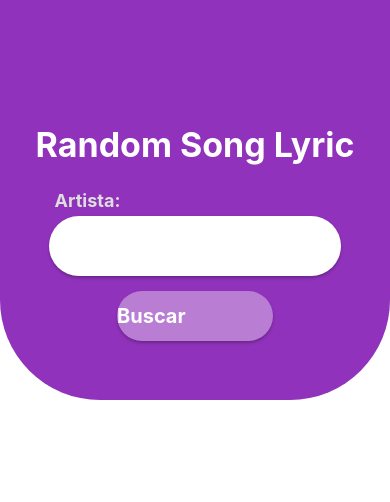
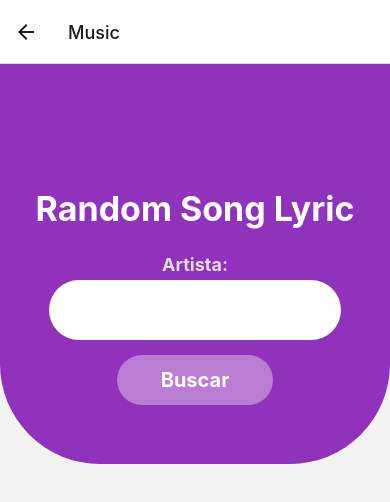
Before and after one commit to SerraJrEngenharia/Treinamento-React-Native, a React Native app: screen /Music in a window 390 px wide. Shown: the top 502 px of the page. Built offline with nearby package versions, Linux system fonts and the light colour scheme.

Commit message:
'navegacao'

```diff
--- a/App.js
+++ b/App.js
@@ -1,162 +1,29 @@
-import React, { useState } from 'react';
-import { View, Text, TextInput, Image, StyleSheet, TouchableOpacity } from 'react-native';
+import React from "react";
 
-const App = () => {
-  const [artist, setArtist] = useState('');
-  const [lyrics, setLyrics] = useState('');
-  const [songName, setSongName] = useState('');
-  const [albumImage, setAlbumImage] = useState('');
-  const [error, setError] = useState('');
+import {NavigationContainer} from '@react-navigation/native'
+import { createNativeStackNavigator } from "@react-navigation/native-stack";
 
-  const buscarLetraMusica = async () => {
-    try {
-      const response = await fetch(`https://lyric.mackle.im/api?artist=${artist}`);
-      if (response.ok) {
-        const data = await response.json();
-        setLyrics(data.info.lyrics);
-        setArtist('');
-        return;
-      }
-    } catch (error) {
-      setError('Erro ao buscar letra da música. Por favor, tente novamente!');
-    }
-  };
+import HomeScreen from "./src/pages/Home";
+import MusicScreen from "./src/pages/Music";
 
-  return (
-    <View style={styles.container}>
-      <View style={styles.topContainer}>
-        <Text style={styles.title}>Random Song Lyric</Text>
-        <Text style={styles.text}>Artista:</Text>
-        <TextInput
-          style={styles.input}
-          onChangeText={text => setArtist(text)}
-          value={artist}
+const Stack = createNativeStackNavigator();
+
+export default function App(){
+  return(
+    <NavigationContainer>
+      <Stack.Navigator>
+        <Stack.Screen
+        name="Home"
+        component={HomeScreen}
+        options={{title: 'Tela de Início',
+      }}
         />
-          <TouchableOpacity onPress={buscarLetraMusica} style={styles.button}>
-            <Text style={styles.buttonText}>Buscar</Text>
-          </TouchableOpacity>
-      </View>
-      {lyrics ? (
-        <View style={styles.resultContainer}>
-          <View style={styles.imgContainer}>
-            <Image source={{ uri: albumImage }} style={styles.albumImage} />
-          </View>
-          <View style={styles.songContainer}>
-            <Text style={styles.songName}>{songName}</Text>
-            <View style={styles.line}/>
-            <Text style={styles.lyrics}>{lyrics}</Text>
-          </View>
-        </View>
-      ) : null}
-      {error ? <Text style={styles.error}>{error}</Text> : null}
-    </View>
-  );
-};
+        <Stack.Screen
+        name="Music"
+        component={MusicScreen}
 
-const styles = StyleSheet.create({
-  container: {
-    flex: 1,
-  },
-  topContainer:{
-    backgroundColor: '#9032BB',
-    height: 400,
-    borderBottomRightRadius: 100,
-    borderBottomLeftRadius: 100,
-    alignItems: 'center',
-    justifyContent: 'center',
-  },
-  songContainer:{
-    width: '40%',
-    marginLeft: 15,
-  },
-  imgContainer:{
-    borderColor: '#9032BB',
-    borderWidth: 2,
-    borderRadius: 10,
-    alignItems: 'center',
-    justifyContent: 'center',
-    padding: 7,
-  },
-  albumImage: {
-    width: 150,
-    height: 150,
-  },
-  input: {
-    backgroundColor: '#fff',
-    width: '75%',
-    borderRadius: 40,
-    height: 60,
-    shadowColor: '#000',
-    shadowOffset: { width: 0, height: 2 },
-    shadowOpacity: 0.25,
-    shadowRadius: 3,
-    elevation: 5,
-    paddingLeft: 30,
-  },
-  title:{
-    fontSize: 34,
-    color: '#fff',
-    fontWeight: 'bold',
-    marginBottom: 20,
-    marginTop: 80,
-  },
-  text:{
-    color: '#DEDEDE',
-    marginLeft: '14%',
-    fontWeight: '700',
-    fontSize: 18,
-    margin: 5,
-    alignSelf: 'flex-start',
-  },
-  buttonText:{
-    color: '#fff',
-    display: 'flex',
-    fontWeight: '700',
-    fontSize: 20,
-    textAlign: 'center',
-  },
-  button:{
-    backgroundColor: '#BA7DD4',
-    width: '40%',
-    height: 50,
-    borderRadius: 30,
-    shadowColor: '#000',
-    shadowOffset: { width: 0, height: 2 },
-    shadowOpacity: 0.25,
-    shadowRadius: 3,
-    elevation: 5,
-    margin: 15,
-    justifyContent: 'center',
-  },
-  resultContainer: {
-    marginTop: 50,
-    alignItems: 'center',
-    justifyContent: 'center',
-    flexDirection: 'row',
-  },
-  line: {
-    backgroundColor: '#BA7DD4',
-    height: 2,
-    margin: 3,
-  },
-  songName: {
-    fontSize: 20,
-    fontWeight: 'bold',
-    marginBottom: 10,
-    color: '#9032BB',
-    textAlign: 'center',
-  },
-
-  lyrics: {
-    textAlign: 'center',
-    color: '#909090',
-    fontWeight: '700',
-    fontSize: 18,
-  },
-  error: {
-    marginTop: 20,
-    color: 'red',
-  },
-});
-
-export default App;
+        />
+      </Stack.Navigator>
+    </NavigationContainer>
+  )
+}
--- /dev/null
+++ b/src/pages/Home/index.js
@@ -0,0 +1,52 @@
+import React from 'react';
+import { View, Text, TouchableOpacity } from 'react-native';
+import styled from 'styled-components/native';
+
+import { useNavigation } from '@react-navigation/native'
+
+const Container = styled.View`
+  flex: 1;
+  align-items: center;
+  justify-content: center;
+  margin-bottom: 30%;
+`;
+
+
+const Title = styled.Text`
+  font-size: 28px;
+  color: #9032BB;
+  font-weight: bold;
+  text-align: center;
+  width: 85%;
+`;
+
+const Button = styled.TouchableOpacity`
+  background-color: #9032BB;
+  width: 40%;
+  height: 50px;
+  border-radius: 30px;
+  margin: 16px;
+  justify-content: center;
+  color: #fff;
+`;
+
+const ButtonText = styled.Text`
+  color: #fff;
+  font-weight: 700;
+  font-size: 20px;
+  text-align: center;
+`;
+
+const HomeScreen = () => {
+  const navigation = useNavigation();
+  return (
+    <Container >
+      <Title>Diga um artista e receba um trecho de uma música!</Title>
+      <Button onPress={() => navigation.navigate('Music')}>
+        <ButtonText>Buscar</ButtonText>
+      </Button>
+    </Container>
+  );
+};
+
+export default HomeScreen;
--- /dev/null
+++ b/src/pages/Music/index.js
@@ -0,0 +1,164 @@
+import React, { useState } from 'react';
+import { View, Text, TextInput, Image, TouchableOpacity } from 'react-native';
+import styled from 'styled-components/native';
+
+const Container = styled.View`
+  flex: 1;
+`;
+
+const TopContainer = styled.View`
+  background-color: #9032BB;
+  height: 400px;
+  border-bottom-right-radius: 100px;
+  border-bottom-left-radius: 100px;
+  align-items: center;
+  justify-content: center;
+`;
+
+const Input = styled.TextInput`
+  background-color: #fff;
+  width: 75%;
+  border-radius: 40px;
+  height: 60px;
+
+  padding-left: 30px;
+`;
+
+const Title = styled.Text`
+  font-size: 34px;
+  color: #fff;
+  font-weight: bold;
+  margin-bottom: 20px;
+  margin-top: 80px;
+`;
+
+const TextLabel = styled.Text`
+  color: #DEDEDE;
+  font-weight: 700;
+  font-size: 18px;
+  margin: 5px;
+`;
+
+const ButtonText = styled.Text`
+  color: #fff;
+  font-weight: 700;
+  font-size: 20px;
+  text-align: center;
+`;
+
+const Button = styled.TouchableOpacity`
+  background-color: #BA7DD4;
+  width: 40%;
+  height: 50px;
+  border-radius: 30px;
+  margin: 15px;
+  justify-content: center;
+`;
+
+const ResultContainer = styled.View`
+  margin-top: 50px;
+  align-items: center;
+  justify-content: center;
+  flex-direction: row;
+`;
+
+const ImgContainer = styled.View`
+  border-color: #9032BB;
+  border-width: 2px;
+  border-radius: 10px;
+  align-items: center;
+  justify-content: center;
+  padding: 7px;
+`;
+
+const AlbumImage = styled.Image`
+  width: 150px;
+  height: 150px;
+`;
+
+const SongContainer = styled.View`
+  width: 40%;
+  margin-left: 15px;
+`;
+
+const Line = styled.View`
+  background-color: #BA7DD4;
+  height: 2px;
+  margin: 3px;
+`;
+
+const SongName = styled.Text`
+  font-size: 20px;
+  font-weight: bold;
+  margin-bottom: 10px;
+  color: #9032BB;
+  text-align: center;
+`;
+
+const Lyrics = styled.Text`
+  text-align: center;
+  color: #909090;
+  font-weight: 700;
+  font-size: 18px;
+`;
+
+const ErrorText = styled.Text`
+  margin-top: 20px;
+  color: red;
+`;
+
+const MusicScreen = ({ navigation }) => {
+  const [artist, setArtist] = useState('');
+  const [lyrics, setLyrics] = useState('');
+  const [songName, setSongName] = useState('');
+  const [albumImage, setAlbumImage] = useState('');
+  const [error, setError] = useState('');
+
+  const buscarLetraMusica = async () => {
+    try {
+      const response = await fetch(`https://lyric.mackle.im/api?artist=${artist}`);
+      if (!response.ok) {
+        throw new Error('Erro ao buscar letra da música.');
+      }
+      const data = await response.json();
+      setLyrics(data.info.lyrics);
+      setSongName(data.info.title);
+      setAlbumImage(data.info.image);
+      setError('');
+      setArtist('');
+    } catch (error) {
+      setError('Erro ao buscar letra da música. Por favor, tente novamente.');
+    }
+  };
+
+  return (
+    <Container>
+      <TopContainer>
+        <Title>Random Song Lyric</Title>
+        <TextLabel>Artista:</TextLabel>
+        <Input
+          onChangeText={text => setArtist(text)}
+          value={artist}
+        />
+        <Button onPress={buscarLetraMusica}>
+          <ButtonText>Buscar</ButtonText>
+        </Button>
+      </TopContainer>
+      {lyrics ? (
+        <ResultContainer>
+          <ImgContainer>
+            <AlbumImage source={{ uri: albumImage }} />
+          </ImgContainer>
+          <SongContainer>
+            <SongName>{songName}</SongName>
+            <Line />
+            <Lyrics>{lyrics}</Lyrics>
+          </SongContainer>
+        </ResultContainer>
+      ) : null}
+      {error ? <ErrorText>{error}</ErrorText> : null}
+    </Container>
+  );
+};
+
+export default MusicScreen;
```
